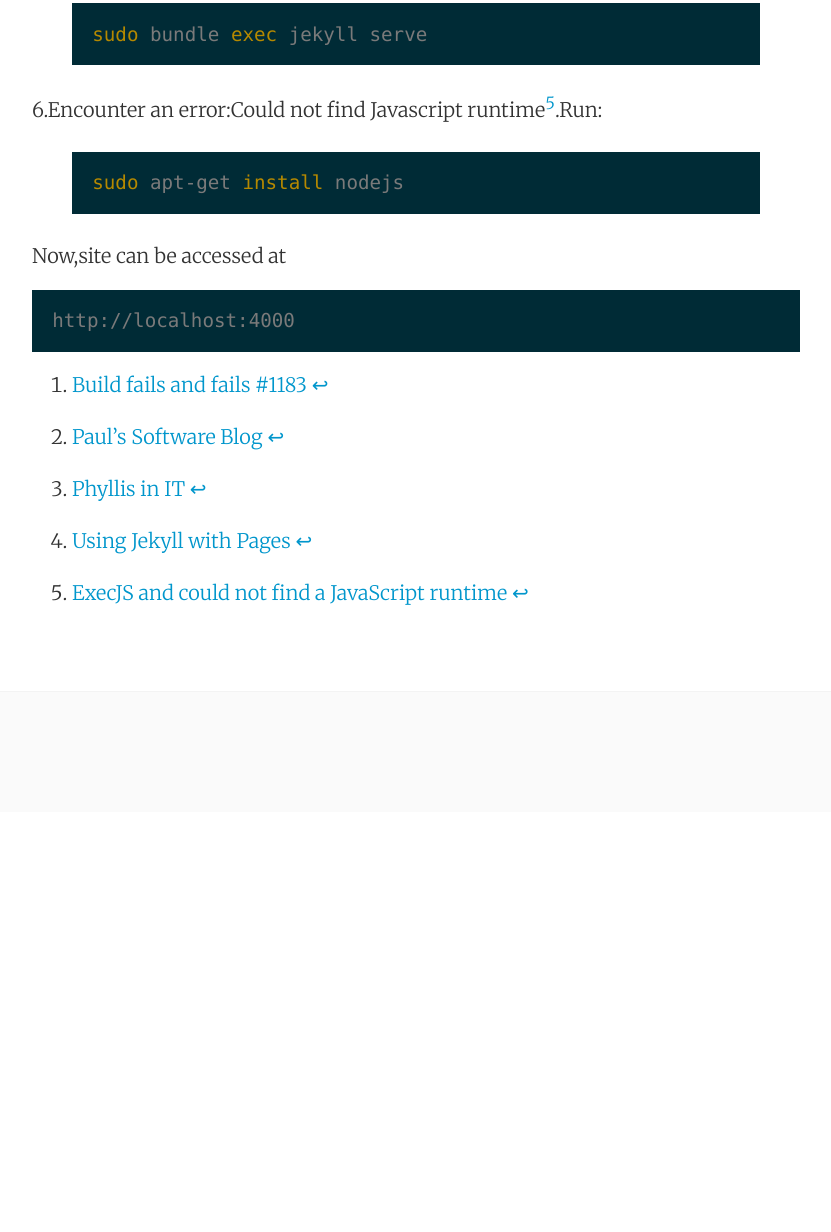
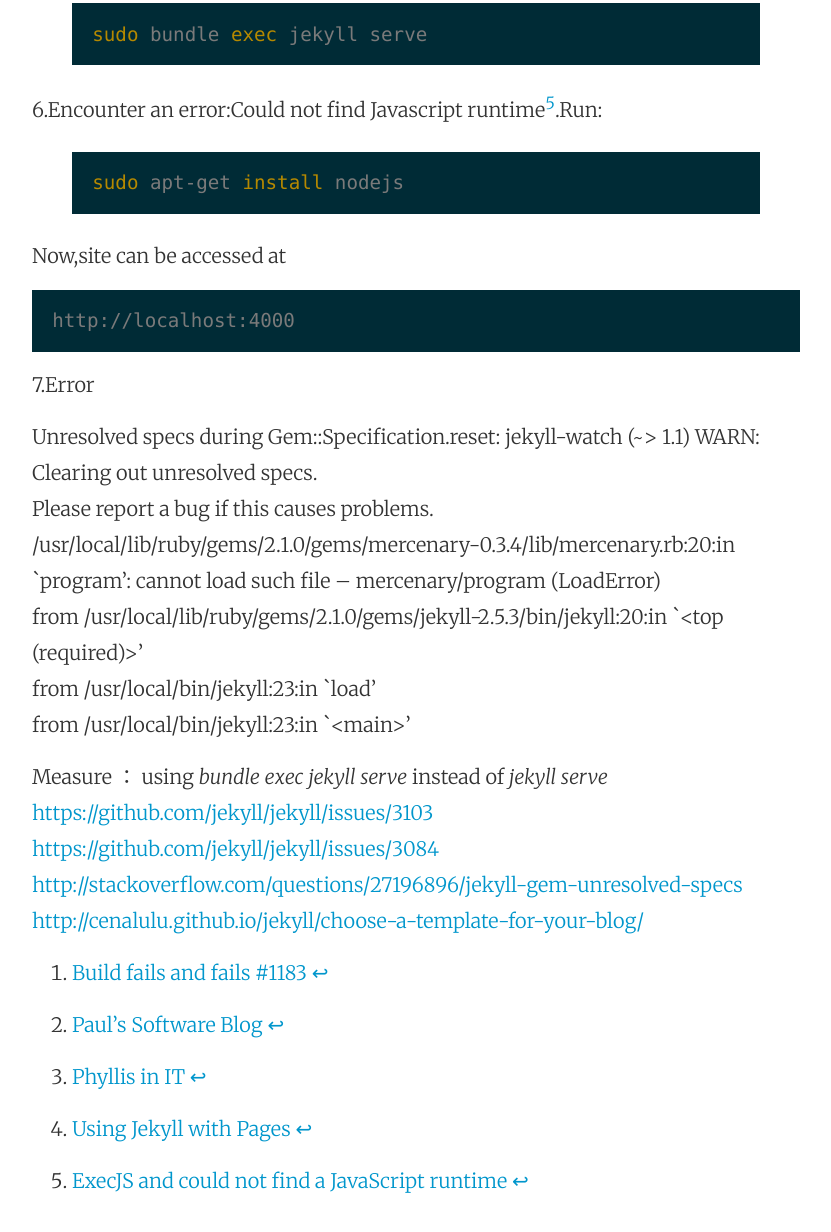
Before and after one commit to wangbangkun/wangbangkun.github.io, a Jekyll site: the page built from _posts/2014-11-01-Building-environment-for-Jekyll.markdown, in a window 1280 px wide and 1400 px high, scrolled down 3940 px. Shown: the top 1232 px of the window, without its empty margins (224-1055 px from the left). Built offline with Jekyll 4.4.1, drawn with Linux system fonts in a browser that asks for light colours; before the commit the page ends 4752 px from its top, so only the background shows below that.

Commit message:
pose an article.

```diff
--- a/_posts/2014-11-01-Building-environment-for-Jekyll.markdown
+++ b/_posts/2014-11-01-Building-environment-for-Jekyll.markdown
@@ -131,6 +131,27 @@ Now,site can be accessed at
 
     http://localhost:4000
 
+7.Error
+
+Unresolved specs during Gem::Specification.reset:
+       jekyll-watch (~> 1.1)
+WARN: Clearing out unresolved specs.<br/>
+Please report a bug if this causes problems.
+/usr/local/lib/ruby/gems/2.1.0/gems/mercenary-0.3.4/lib/mercenary.rb:20:in \`program': cannot load such file -- mercenary/program (LoadError)<br/>
+    from /usr/local/lib/ruby/gems/2.1.0/gems/jekyll-2.5.3/bin/jekyll:20:in \`<top (required)>'<br/>
+    from /usr/local/bin/jekyll:23:in \`load'<br/>
+    from /usr/local/bin/jekyll:23:in \`\<main\>'
+
+Measure ：
+using *bundle exec jekyll serve* instead of *jekyll serve*
+<a href="https://github.com/jekyll/jekyll/issues/3103">https://github.com/jekyll/jekyll/issues/3103</a>
+<a href="https://github.com/jekyll/jekyll/issues/3084">https://github.com/jekyll/jekyll/issues/3084</a>
+<a href="http://stackoverflow.com/questions/27196896/jekyll-gem-unresolved-specs">http://stackoverflow.com/questions/27196896/jekyll-gem-unresolved-specs</a>
+<a href="http://cenalulu.github.io/jekyll/choose-a-template-for-your-blog/
+">http://cenalulu.github.io/jekyll/choose-a-template-for-your-blog/</a>
+
+
+
 [^nolexer]:<a href="https://github.com/jekyll/jekyll/issues/1183">Build fails and fails #1183</a>
 
 [^installruby]:<a href="http://paul-wong-jr.blogspot.jp/2012/04/installing-and-compiling-ruby-from.html">Paul's Software Blog</a>
```
Also changed, not shown: _posts/2015-03-22-javascript-console-lesser-known-features.markdown (added, +52 -0 lines).
